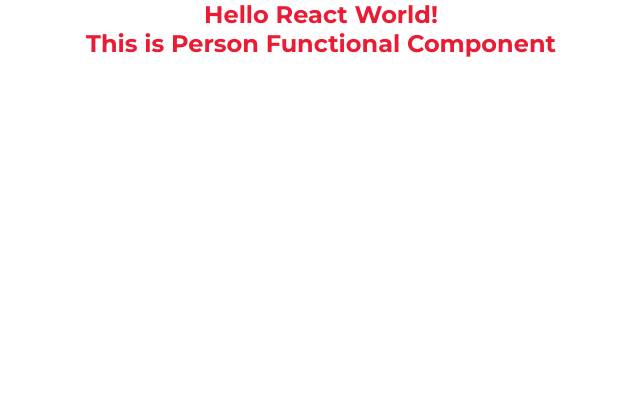
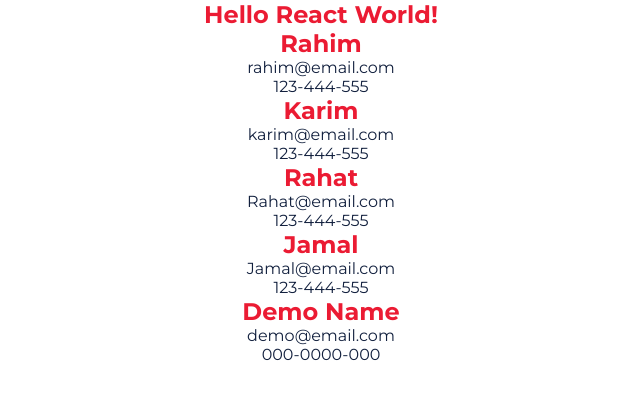
Before and after one commit to jakdev047/react-base-concept, a React (Create React App) app: page / in a window 1280 px wide. Shown: the top 400 px of the page, without its empty margins (319-959 px from the left). Built offline with nearby package versions, Linux system fonts and the light colour scheme.

Commit message:
dynamic functional component

```diff
--- a/src/components/Person/Person.js
+++ b/src/components/Person/Person.js
@@ -1,11 +1,26 @@
-import React, { Fragment } from 'react';
+import React, {  } from 'react';
+import PropTypes from 'prop-types';
 
-const Person = () => {
+const Person = ({name,email,phone}) => {
     return (
-        <Fragment>
-            <h2>This is Person Functional Component</h2>
-        </Fragment>
-    )
-}
+        <div>
+            <h2>{name}</h2>
+            <p>{email}</p>
+            <p>{phone}</p>
+        </div>
+    );
+};
+
+Person.defaultProps = {
+    name: 'Demo Name',
+    email: 'demo@email.com',
+    phone: '000-0000-000'
+};
+
+Person.propTypes = {
+    name: PropTypes.string.isRequired,
+    email: PropTypes.string.isRequired,
+    phone: PropTypes.string.isRequired
+};
 
 export default Person;
--- a/src/pages/Persons.js
+++ b/src/pages/Persons.js
@@ -6,7 +6,11 @@
     render() {
         return (
             <Fragment>
-                <Person />
+                <Person name="Rahim" email="rahim@email.com" phone="123-444-555" />
+                <Person name="Karim" email="karim@email.com" phone="123-444-555" />
+                <Person name="Rahat" email="Rahat@email.com" phone="123-444-555" />
+                <Person name="Jamal" email="Jamal@email.com" phone="123-444-555" />
+                <Person  />
             </Fragment>
         )
     }
```
